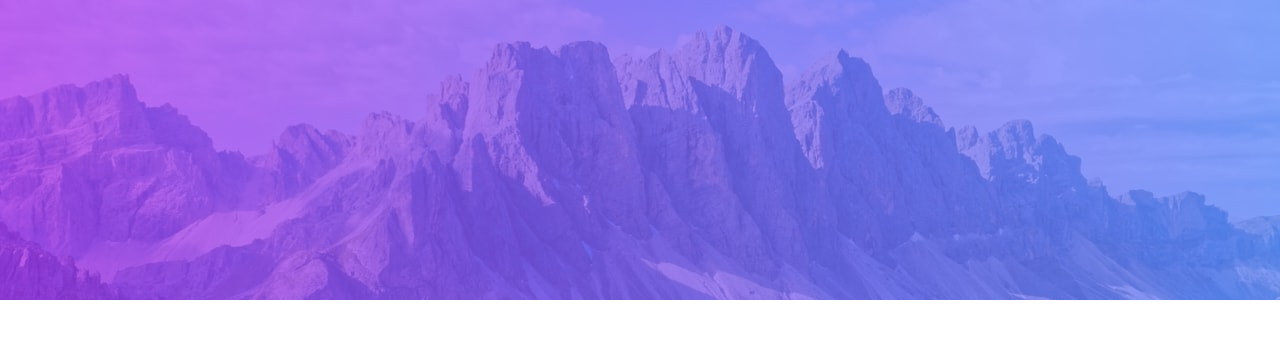
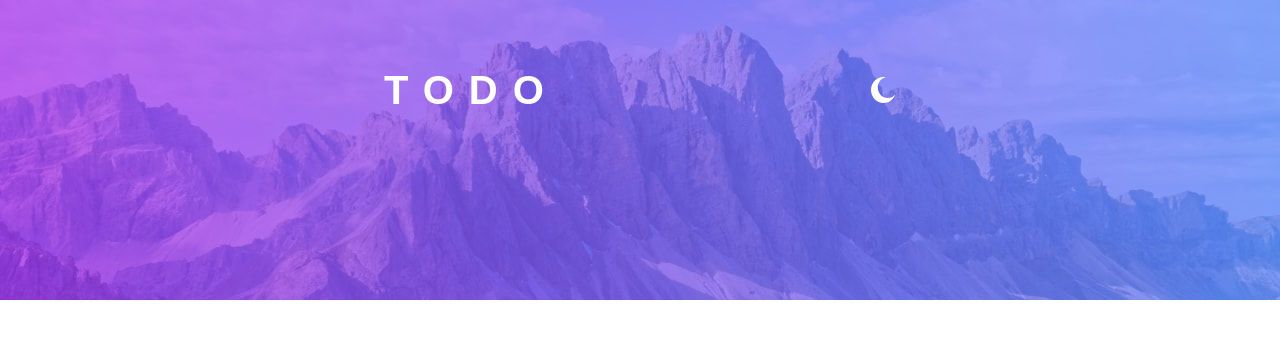
Before and after one commit to hectorlil48/todo-app-main, a React (Vite) app: page / in a window 1280 px wide. Shown: the top 338 px of the page. Built offline with nearby package versions, Linux system fonts and the light colour scheme.

Commit message:
Created a Header and ThemeToggle component, added a main content div to App.

```diff
--- a/src/App.jsx
+++ b/src/App.jsx
@@ -1,5 +1,6 @@
 import { useState, useEffect } from "react";
 import MainBackground from "./components/MainBackground";
+import Header from "./components/Header";
 
 function App() {
   const [isDark, setIsDark] = useState(() => {
@@ -17,9 +18,14 @@ function App() {
     }
   }, [isDark]);
   return (
-    <main className="min-h-screen font-display bg-background dark:bg-background">
+    <main className="min-h-screen font-display bg-background dark:bg-background transition-colors duration-500">
       <section className="max-w-[1440px] mx-auto">
         <MainBackground isDark={isDark} />
+
+        {/* Main Content */}
+        <div className="relative -mt-[158px] xs:-mt-[252px] md:-mt-[240px] max-w-[560px] mx-auto px-6">
+          <Header isDark={isDark} setIsDark={setIsDark} />
+        </div>
       </section>
     </main>
   );
--- /dev/null
+++ b/src/components/Header.jsx
@@ -0,0 +1,17 @@
+import ThemeToggle from "./ThemeToggle";
+
+function Header({ isDark, setIsDark }) {
+  return (
+    <header className="flex justify-between items-center">
+      <h1
+        className="font-semibold text-[24px] sm:text-[32px] text-white md:text-[40px] tracking-[15px]
+                   transition-all duration-500 ease-in-out"
+      >
+        TODO
+      </h1>
+      <ThemeToggle isDark={isDark} setIsDark={setIsDark} />
+    </header>
+  );
+}
+
+export default Header;
--- /dev/null
+++ b/src/components/ThemeToggle.jsx
@@ -0,0 +1,20 @@
+function ThemeToggle({ isDark, setIsDark }) {
+  return (
+    <button
+      onClick={() => setIsDark(!isDark)}
+      className="transition-transform duration-500 ease-in-out"
+    >
+      <img
+        src={isDark ? "./images/icon-sun.svg" : "./images/icon-moon.svg"}
+        alt="Toggle theme"
+        className={`
+          w-[20px] sm:w-[25px] h-[20px] sm:h-[26px]
+          transition-all duration-500 ease-in-out
+          ${isDark ? "rotate-180 opacity-80" : "rotate-0 opacity-100"}
+        `}
+      />
+    </button>
+  );
+}
+
+export default ThemeToggle;
--- a/src/index.css
+++ b/src/index.css
@@ -6,6 +6,7 @@
   /* Primary */
   --color-blue-500: hsl(220, 98%, 61%);
   --color-background: #ffffff;
+  --color-white: #fff;
 
   /* Light Theme */
   --color-gray-50: hsl(0, 0%, 98%);
```
